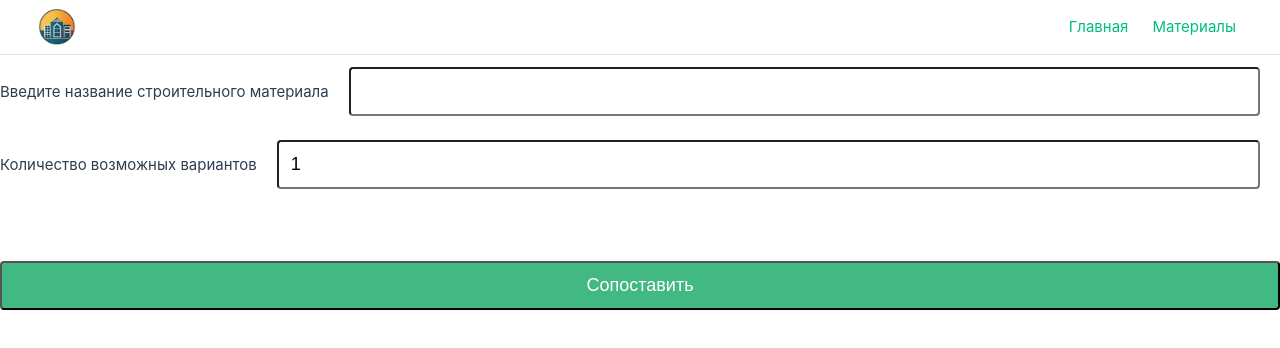
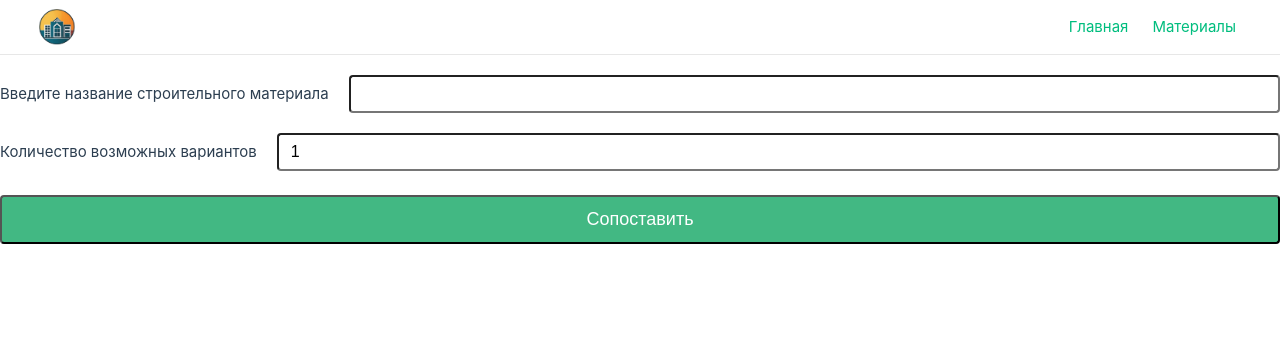
Before and after one commit to moad-dev/bureclass, a Vue app in the folder frontend/: page /materials in a window 1280 px wide. Shown: the top 348 px of the page. Built offline with nearby package versions, Linux system fonts and the light colour scheme.

Commit message:
fix remarks

```diff
--- a/frontend/src/views/AnalyseView.vue
+++ b/frontend/src/views/AnalyseView.vue
@@ -1,18 +1,17 @@
 <template>
     <form v-on:submit.prevent="searchBRC">
-        <div>
-            <div style="display: flex;">
+        <div style="display: grid;">
+            <div class="input-container">
                 <label for="inputString">Введите название строительного материала</label>
                 <input id="inputString" class="big-input" v-model="object_name" required />
             </div>
 
-            <div style="display: flex;">
+            <div class="input-container">
                 <label for="inputLimit">Количество возможных вариантов</label>
                 <input id="inputLimit" class="big-input" v-model="limit" type="number" min="1" required />
             </div>
+            <input type="submit" class="big-button" value="Сопоставить"/>
         </div>
-
-        <input type="submit" class="big-button" value="Сопоставить"/>
     </form>
     <div v-if="objects.length != 0">
         <table>
@@ -57,9 +56,6 @@ export default
             })
         },
     },
-    computed:{
-
-    }
 }
 </script>
 
@@ -85,20 +81,25 @@ export default
         display: flex;
         justify-content: space-between;
     }
+    .input-container {
+        display: flex;
+        margin-top: 20px;
+    }
     .big-input {
-        margin: 12px 20px;
-        padding: 12px;
+        margin-left: 20px;
+        padding: 8px 12px;
+        border-radius: 4px;
+        font-size: 16px;
+        flex-grow: 1;
+    }
+    .big-button {
+        margin: 24px 0px;
+        background-color: var(--vt-c-green);
+        color: white;
+        padding: 12px 20px;
         border-radius: 4px;
         font-size: 18px;
         flex-grow: 1;
-    }
-    .big-button {
-        margin: 12px 0px;
-        background-color: var(--vt-c-green);
-        color: white;
-        padding: 12px 24px;
-        border-radius: 4px;
-        font-size: 18px;
     }
     .border-round {
         border-radius: 2px;
--- a/frontend/src/views/HomeView.vue
+++ b/frontend/src/views/HomeView.vue
@@ -7,7 +7,7 @@
           <button @click="showModal" class="button" style="margin-left: 12px;">Актуализировать КСР</button>
         </div>
         <dialog id="modal" @click="closeModal">
-          <form v-on:submit.prevent="sync">
+          <form v-on:submit.prevent="sync" class="main-form">
             <input type="file" id="inputFile" v-on:change="changeFile" required/>
             <button class="button">Актуализировать</button>
           </form>
@@ -83,7 +83,7 @@
   dialog[open] {
     display: flex;
   }
-  form {
+  .main-form {
     display: grid;
     row-gap: 48px;
     height: min-content;
```
